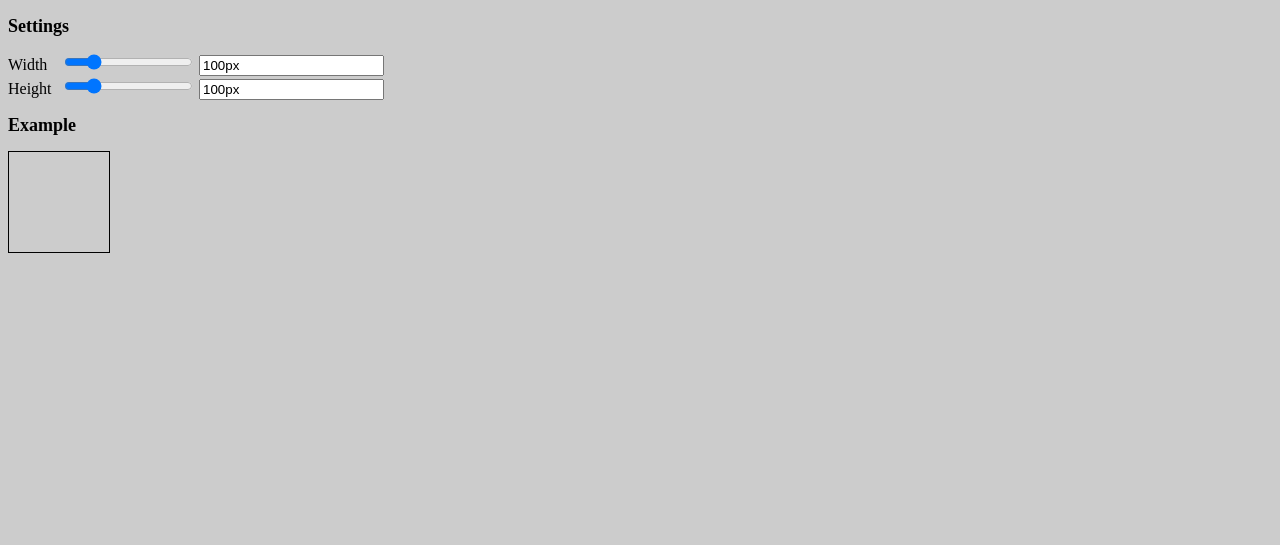
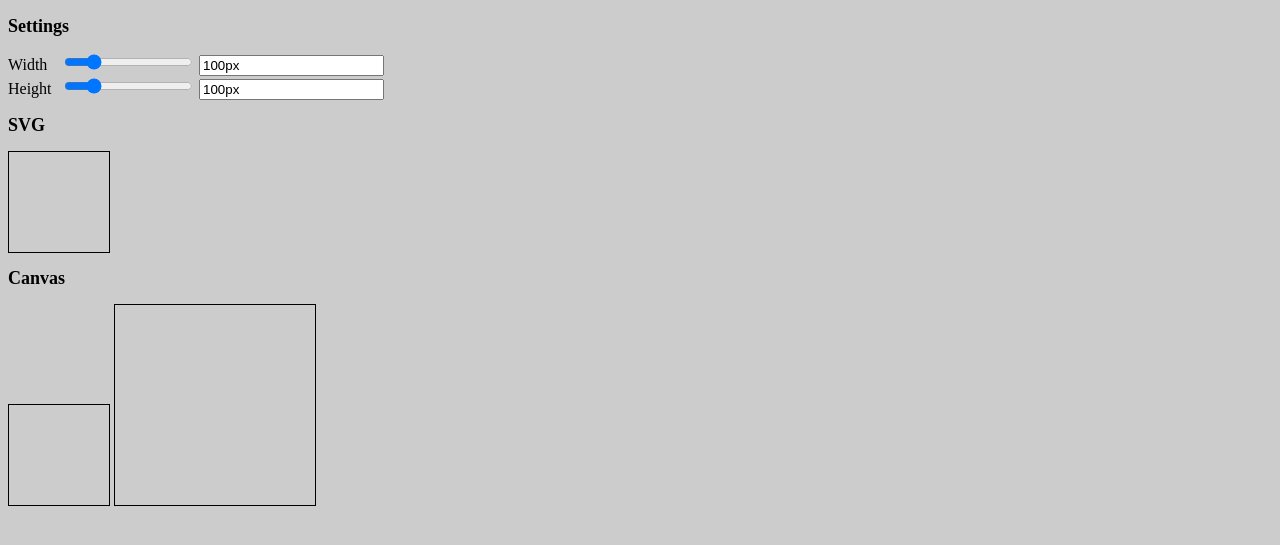
Before and after one commit to xjamundx/SVG-is-Rad, a plain HTML site: page index.html in a window 1280 px wide. Both pictures are taken after a click on the button "Encode". Shown: the part 379-924 px from the top of the page. Before the commit the page ends 800 px from the top, so only its background shows below. Drawn offline with nearby package versions, Linux system fonts and the light colour scheme.

Commit message:
experimental support for png export

```diff
--- a/index.html
+++ b/index.html
@@ -37,8 +37,15 @@
         </div>
     </div>
 
-    <h2>Example</h2>
+    <h2>SVG</h2>
     <div id="example">
+    </div>
+
+    <h2>Canvas</h2>
+    <div id="canvas">
+      <canvas id="canvasX1" width=100 height=100></canvas>
+      <canvas id="canvasX2" width=200 height=200></canvas>
+      <img id="img1">
     </div>
 
     <footer>
--- a/index.js
+++ b/index.js
@@ -2,12 +2,18 @@
 // http://html5demos.com/file-api#view-source
 
 var $input = $("#input");
+var img = new Image();
+var $img1 = $("#img1");
 var $output = $("#output");
 var $example = $("#example");
 var $height = $("#heightPx");
 var $width = $("#widthPx");
 var $dropzone = $("#dropzone");
 var $encode = $("#encode");
+var $canvas1 = $("#canvasX1");
+var $canvas2 = $("#canvasX2");
+var ctx1 = $canvas1.get(0).getContext('2d');
+var ctx2 = $canvas2.get(0).getContext('2d');
 var $update = $("#update");
 
 $("input[type=range]").change(function() {
@@ -72,9 +78,15 @@ $dropzone.bind("dragend", function(e) {
 })
 
 function updateExample() {
-    var width = $width.val();
-    var height = $height.val();
+    var width = parseInt($width.val(), 10);
+    var height = parseInt($height.val(), 10);
     $example.css({width: width, height : height});
+    $canvas1.prop({width: width, height: height});
+    $canvas2.prop({width: width * 2, height : height * 2});
+    ctx1.drawImage(img, 0, 0, width, height);
+    ctx2.drawImage(img, 0, 0, width*2, height*2);
+    // $img1.attr("src", ctx1.toDataURL("image/png"));
+    // $img2.attr("src", ctx2.toDataURL("image/png"));
 }
 
 function encodeInput(text) {
@@ -84,7 +96,9 @@ function encodeInput(text) {
 
 function setOutput(encoded) {
   var data = "url(" + encoded + ")";
-  console.log(data)
+  // console.log(data)
   $output.val(data);
+  img.src = encoded;
   $example.css({backgroundImage: data});
+  updateExample();
 }
--- a/style.css
+++ b/style.css
@@ -52,3 +52,7 @@ footer {
     border: 1px solid black;
     background-size: 100% 100%;
 }
+
+canvas {
+  border: 1px solid black;
+}
```
